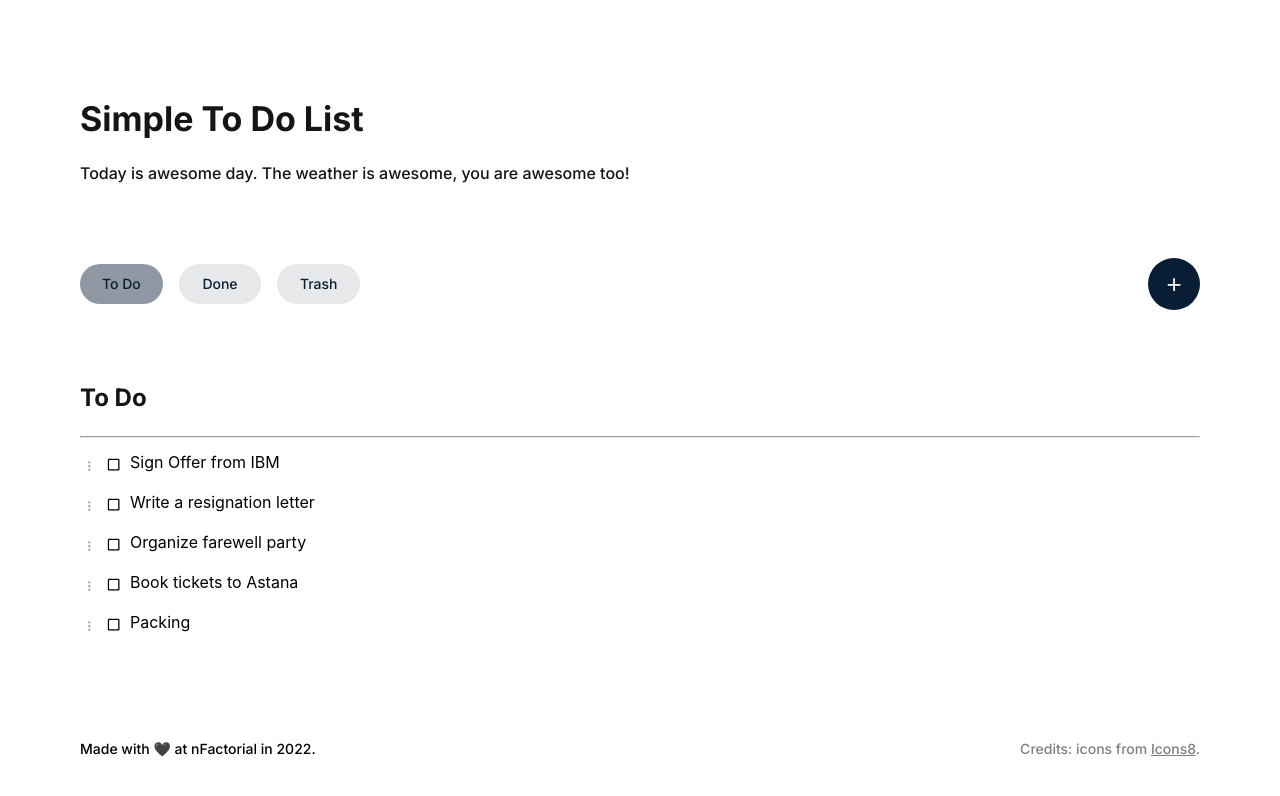
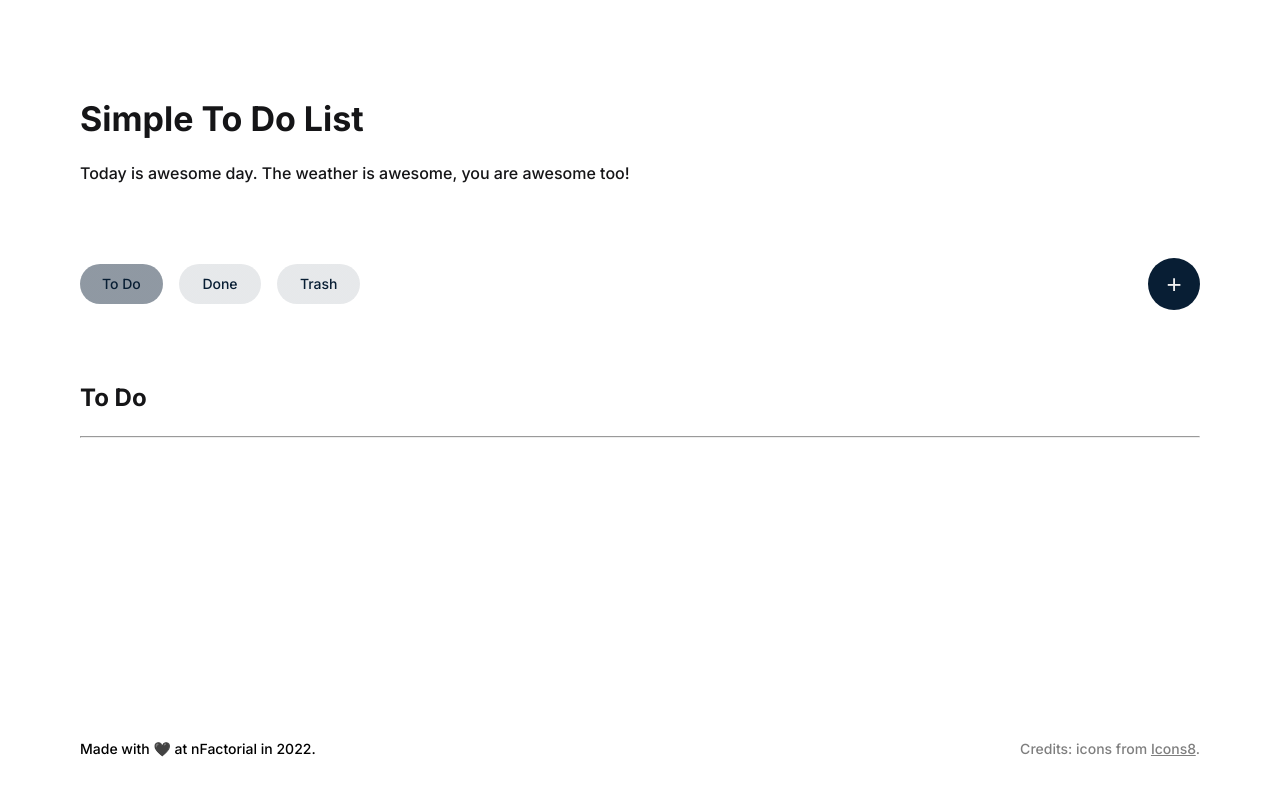
Before and after one commit to Zhanerke9/nFactorial-weekly-project-Week3-11-02-23-ToDoList, a React (Create React App) app: page / in a window 1280 px wide. Shown: the top 796 px of the page. Built offline with nearby package versions, Linux system fonts and the light colour scheme.

Commit message:
fixed bugs

```diff
--- a/src/components/Menu/index.js
+++ b/src/components/Menu/index.js
@@ -5,21 +5,21 @@ import ToDoList from "../ToDoList";
 
 export default function Menu() {
   const tasksAll = [
-    { id: 1, task: "Sign Offer from IBM", status: false, deleted: "no" },
-    {
-      id: 2,
-      task: "Write a resignation letter",
-      status: false,
-      deleted: "no",
-    },
-    {
-      id: 3,
-      task: "Organize farewell party",
-      status: false,
-      deleted: "no",
-    },
-    { id: 4, task: "Book tickets to Astana", status: false, deleted: "no" },
-    { id: 5, task: "Packing", status: false, deleted: "no" },
+    // { id: 1, task: "Sign Offer from IBM", status: false, deleted: "no" },
+    // {
+    //   id: 2,
+    //   task: "Write a resignation letter",
+    //   status: false,
+    //   deleted: "no",
+    // },
+    // {
+    //   id: 3,
+    //   task: "Organize farewell party",
+    //   status: false,
+    //   deleted: "no",
+    // },
+    // { id: 4, task: "Book tickets to Astana", status: false, deleted: "no" },
+    // { id: 5, task: "Packing", status: false, deleted: "no" },
   ];
 
   const [ToDos, setToDos] = useState(tasksAll);
--- a/src/components/ToDoList/index.js
+++ b/src/components/ToDoList/index.js
@@ -55,13 +55,21 @@ export default function ToDoList({ todo, setTodo }) {
 
 
   function deleteFromTrash(id) {
-    let newToDo = newTrash.filter((item) => item.id !== id);
-    setFiltered(newToDo);
-    setNewTrash(newToDo);
-    setTodo(todo.filter((item) => item.id !== id));
+    const newToDo = ToDos.filter((item) => item.id !== id);
+    const newTrashItems = newTrash.filter((item) => item.id !== id);
+    setToDos(newToDo);
+    setFiltered(
+      inTrash
+        ? newTrashItems
+        : newToDo.filter(
+            (item) => item.deleted === "no" && (ActiveDone ? item.status === true : true)
+          )
+    );
+    setNewTrash(newTrashItems);
     setInTrash(false);
     setNewModalShown(false);
   }
+
 
     function statusTodo(id) {
       const newTodo = todo.map((item) => {
@@ -71,6 +79,7 @@ export default function ToDoList({ todo, setTodo }) {
         return item;
       }
       );
+
 
       const sortedTodo = newTodo.sort((a, b) => {if (a.status === b.status) {return 0;}
         if (a.status) {return 1;}
```
